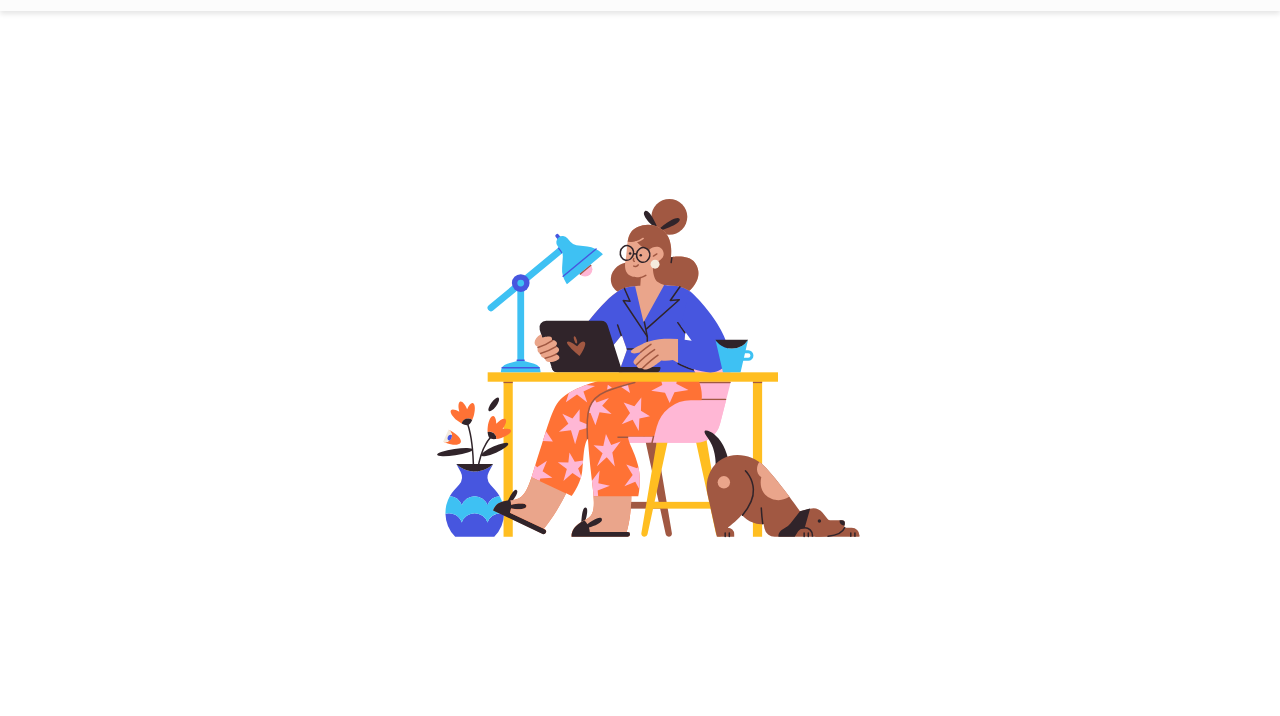
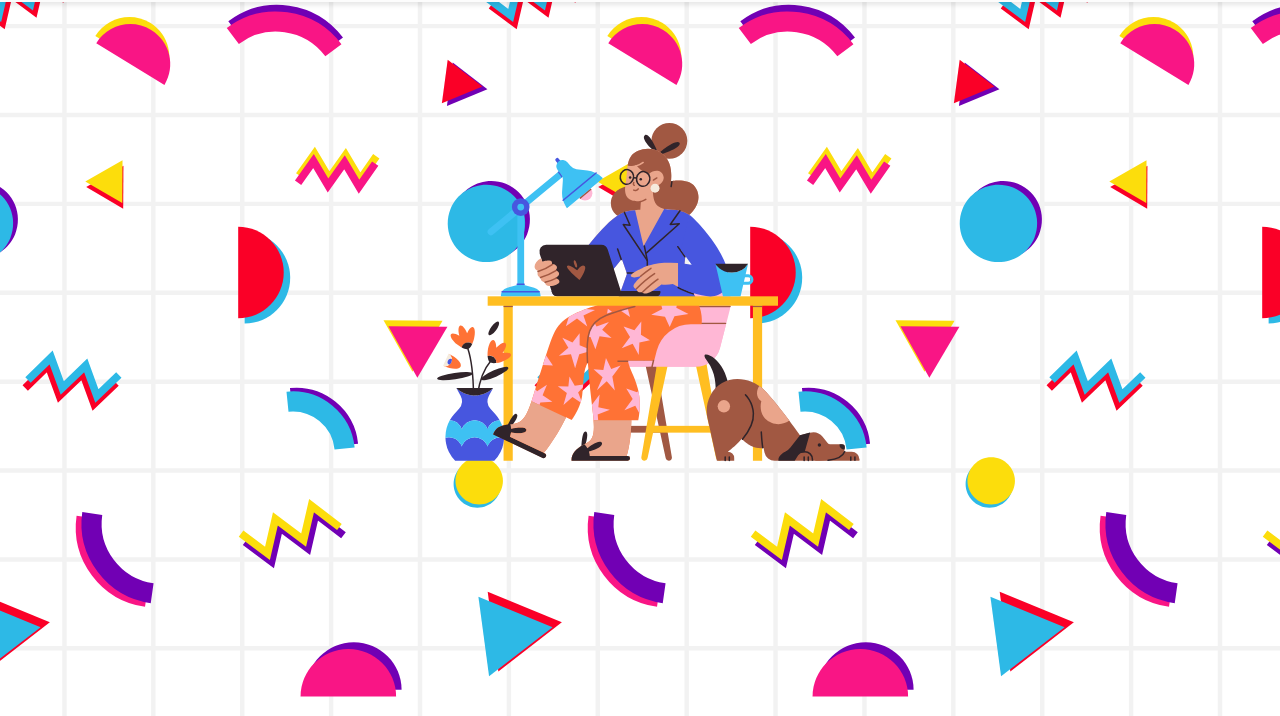
Before and after one commit to tabingtons/ChaoticGoodCreations, a plain HTML site: page index.html in a window 1280 px wide. Shown: the part 65-781 px from the top of the page. Drawn offline with nearby package versions, Linux system fonts and the light colour scheme.

Commit message:
Initial set up of parallax effect

```diff
--- a/assets/css/styles.css
+++ b/assets/css/styles.css
@@ -2,6 +2,9 @@
 
 /* Variables */
 :root {
+    --header-font-family: garamond-premier-pro-display, serif;
+    --header-font-style: normal;
+    --header-font-weight: 300;
     --font-family: "Roboto", sans-serf;
     --normal-font: 400;
     --bold-font: 700;
@@ -46,6 +49,13 @@ body {
     font-family: var(--font-family);
 }
 
+h1 {
+    font-family: var(--header-font-family);
+    font-style: var(--header-font-style);
+    font-weight: var(--header-font-weight);
+    font-size: 5rem;
+}
+
 nav {
     position: sticky;
     top: 0;
@@ -88,6 +98,48 @@ nav ul li {
     background-color: transparent;
     cursor: pointer;
     display: none;
+}
+
+.parallax {
+    height: 100vh;
+    overflow-x: hidden;
+    overflow-y: auto;
+    -webkit-perspective: 1px;
+    perspective: 1px;
+}
+
+.parallax__layer--back {
+    -webkit-transform: translateZ(-1px) scale(2);
+    transform: translateZ(-1px) scale(2);
+    background-image: url(../images/memphisShapes.svg);
+    background-position: center top;
+    background-size: contain;
+    width: 200vw;
+    height: 100%;
+}
+.parallax__layer {
+    position: absolute;
+    top: 0;
+    left: 0;
+    right: 0;
+    bottom: 0;
+}
+
+.parallax::-webkit-scrollbar {
+    width: 0px;
+    background: transparent;
+}
+
+.grid {
+    -webkit-transform: translateZ(0px) scale(1);
+    transform: translateZ(0px) scale(1);
+    position: absolute;
+    width: 100%;
+    height: 100vh;
+    background-image: url(../images/grid.svg);
+    background-position: center top;
+    background-size: contain;
+    z-index: -20;
 }
 
 .hero {
@@ -269,7 +321,7 @@ footer {
     }
 
     nav ul {
-        position: fixed;
+        position: absolute;
         background-color: var(--bg-color);
         flex-direction: column;
         top: 86px;
--- a/index.html
+++ b/index.html
@@ -30,9 +30,11 @@
     </head>
 
     <body>
+        <div class="grid"></div>
+        <div class="parallax">
             <!-- Navbar TODO: Need to build this better -->
             <nav>
-            <h1>Chaotic Good Creations</h1>
+                <p>Chaotic Good Creations</p>
                 <ul class="navigation">
                     <li><a href="#about" class="nav-link">About</a></li>
                     <li><a href="#skills" class="nav-link">Skills</a></li>
@@ -44,6 +46,9 @@
                 </button>
             </nav>
 
+            <div class="parallax__layer parallax__layer--back"></div>
+
+            <div class="parallax__layer parallax__layer--base">
                 <!-- Hero Section -->
                 <section class="hero" id="about">
                     <img
@@ -57,9 +62,9 @@
                 <!-- Projects section -->
                 <section class="projects" id="projects">
                     <!-- TODO: Headers in CSS -->
-            <h2 class="projects-title">
+                    <h1 class="projects-title">
                         BREAK THE RULES<br />BUILD GREAT THINGS
-            </h2>
+                    </h1>
                     <div class="projects-container">
                         <div class="project-container project-card">
                             <div class="project-header">
@@ -72,9 +77,9 @@
                                 <h3 class="project-title">Dig Deeper</h3>
                             </div>
                             <p class="project-details">
-                        Lorem, ipsum dolor sit amet consectetur adipisicing
-                        elit. Quas ratione vel inventore labore commodi modi
-                        quos culpa aut saepe! Alias!
+                                Lorem, ipsum dolor sit amet consectetur
+                                adipisicing elit. Quas ratione vel inventore
+                                labore commodi modi quos culpa aut saepe! Alias!
                             </p>
                             <a href="#" target="_blank" class="project-link">
                                 Check it Out
@@ -86,24 +91,32 @@
                 <!-- About section -->
                 <section class="about" id="about">
                     <div class="about-width">
-                <h2 class="about-title">RULE BREAKERS AND NORM CHANGERS</h2>
+                        <h1 class="about-title">
+                            RULE BREAKERS AND NORM CHANGERS
+                        </h1>
                         <p class="about-details">
-                    Chaotic Good Creations help humans do amazing things using
-                    technology. We believe that technology can make a positive
-                    impact on our world. That&#8217;s why we are the rule
-                    breakers and norm changers. Bold enough to do things a
-                    little different and use technology for good.
+                            Chaotic Good Creations help humans do amazing things
+                            using technology. We believe that technology can
+                            make a positive impact on our world. That&#8217;s
+                            why we are the rule breakers and norm changers. Bold
+                            enough to do things a little different and use
+                            technology for good.
                         </p>
-                <a href="#" target="_blank" class="about-link"> Learn More </a>
+                        <a href="#" target="_blank" class="about-link">
+                            Learn More
+                        </a>
                     </div>
                 </section>
 
                 <!-- Contact section -->
                 <section class="contact" id="contact">
-            <h2>Get In Touch With Me</h2>
+                    <h1>Get In Touch With Me</h1>
                     <div class="contact-form-container">
                         <div class="contact-form">
-                    <form action="https://formspree.io/f/xyylngw" method="POST">
+                            <form
+                                action="https://formspree.io/f/xyylngw"
+                                method="POST"
+                            >
                                 <div class="form-control">
                                     <label for="name">Name</label>
                                     <input
@@ -159,6 +172,8 @@
                         >
                     </p>
                 </footer>
+            </div>
+        </div>
 
         <!-- Website scripts -->
         <script src="assets/js/app.js"></script>
```
Also changed, not shown: assets/images/grid.svg (added). Lines whose indentation alone changed are shown as unchanged.
